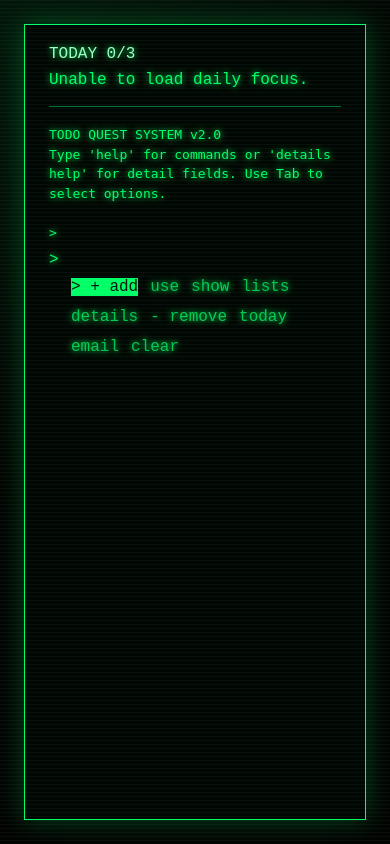
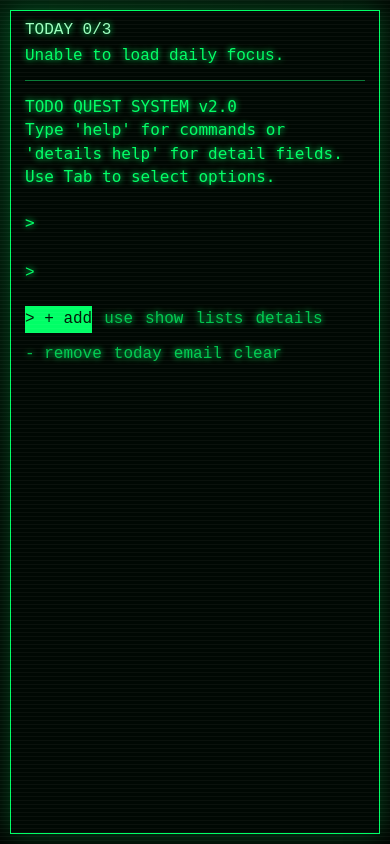
Before and after one commit to JoanaSVSousa/todo-quest-terminal, a Python web app: template templates/index.html in a window 390 px wide. Run offline with Jinja, Linux system fonts and the light colour scheme; the template is opened without the code that fills it, so the values that code supplies are empty.

Commit message:
Improve mobile terminal layout

```diff
--- a/static/style.css
+++ b/static/style.css
@@ -6,6 +6,7 @@
 html {
     min-height: 100%;
     background: #020402;
+    font-size: 16px;
 }
 
 body {
@@ -18,10 +19,12 @@
     font-family: "Courier New", monospace;
     padding: 24px;
     text-shadow: 0 0 6px #00ff66;
+    overflow-wrap: anywhere;
 }
 
 #terminal {
     max-width: 1000px;
+    width: 100%;
     margin: auto;
     border: 1px solid #00ff66;
     padding: 24px;
@@ -51,6 +54,7 @@
 #output {
     margin: 0 0 8px;
     white-space: pre-wrap;
+    overflow-wrap: anywhere;
     line-height: 1.5;
 }
 
@@ -78,6 +82,10 @@
     display: flex;
     align-items: center;
     gap: 8px;
+    position: sticky;
+    bottom: 0;
+    background: #000803;
+    padding-top: 8px;
 }
 
 /* Completion suggestions act like a small command palette below the input. */
@@ -116,6 +124,7 @@
 /* The command input should feel like typing into the terminal itself. */
 #command-input {
     flex: 1;
+    min-width: 0;
     background: transparent;
     border: none;
     color: #00ff66;
@@ -147,3 +156,57 @@
         transparent 4px
     );
 }
+
+@media (max-width: 640px) {
+    body {
+        padding: 10px;
+        font-size: 16px;
+    }
+
+    #terminal {
+        min-height: calc(100vh - 20px);
+        padding: 14px;
+    }
+
+    #today-panel {
+        margin-bottom: 14px;
+        padding-bottom: 12px;
+    }
+
+    #output {
+        font-size: 16px;
+        line-height: 1.45;
+        padding-bottom: 4px;
+    }
+
+    #input-line {
+        align-items: flex-start;
+        gap: 6px;
+    }
+
+    #prompt {
+        padding-top: 10px;
+        flex: 0 0 auto;
+    }
+
+    #command-input {
+        font-size: 18px;
+        line-height: 1.4;
+        min-height: 44px;
+        padding: 8px 0;
+    }
+
+    #completion-line {
+        gap: 8px 12px;
+        padding-left: 0;
+    }
+
+    .completion-option {
+        line-height: 1.4;
+        padding: 2px 0;
+    }
+
+    .terminal-action {
+        min-height: 24px;
+    }
+}
--- a/templates/index.html
+++ b/templates/index.html
@@ -2,6 +2,7 @@
 <html lang="en">
 <head>
     <meta charset="UTF-8">
+    <meta name="viewport" content="width=device-width, initial-scale=1, viewport-fit=cover">
     <title>TODO RPG TERMINAL</title>
     <link rel="stylesheet" href="static/style.css">
 </head>
```
